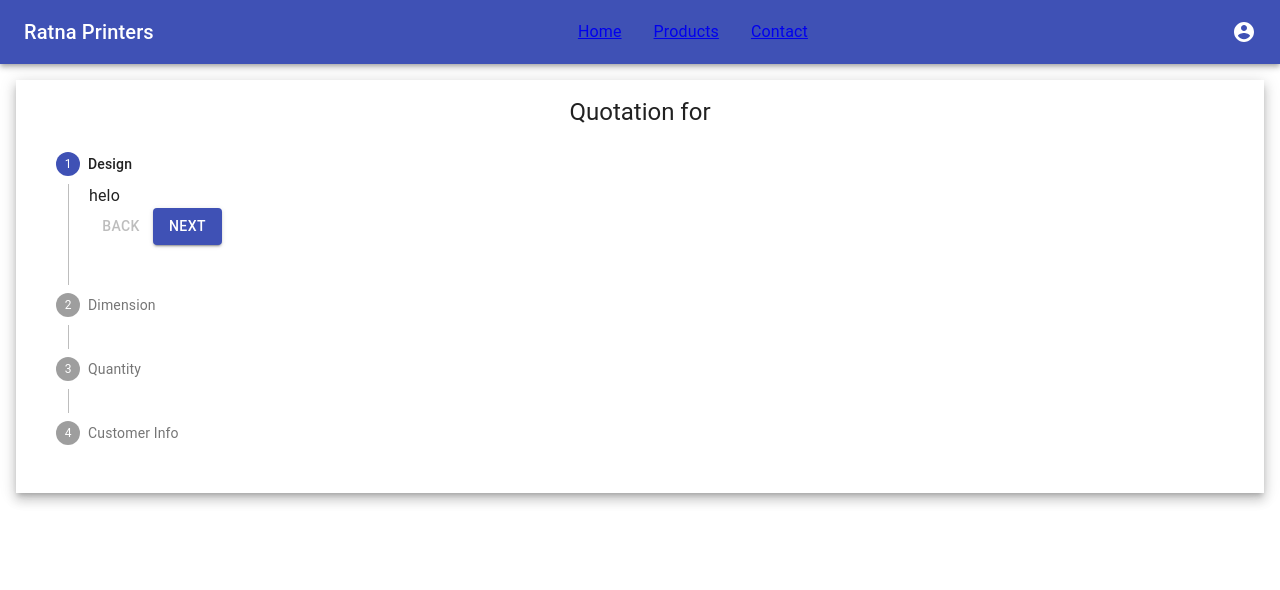
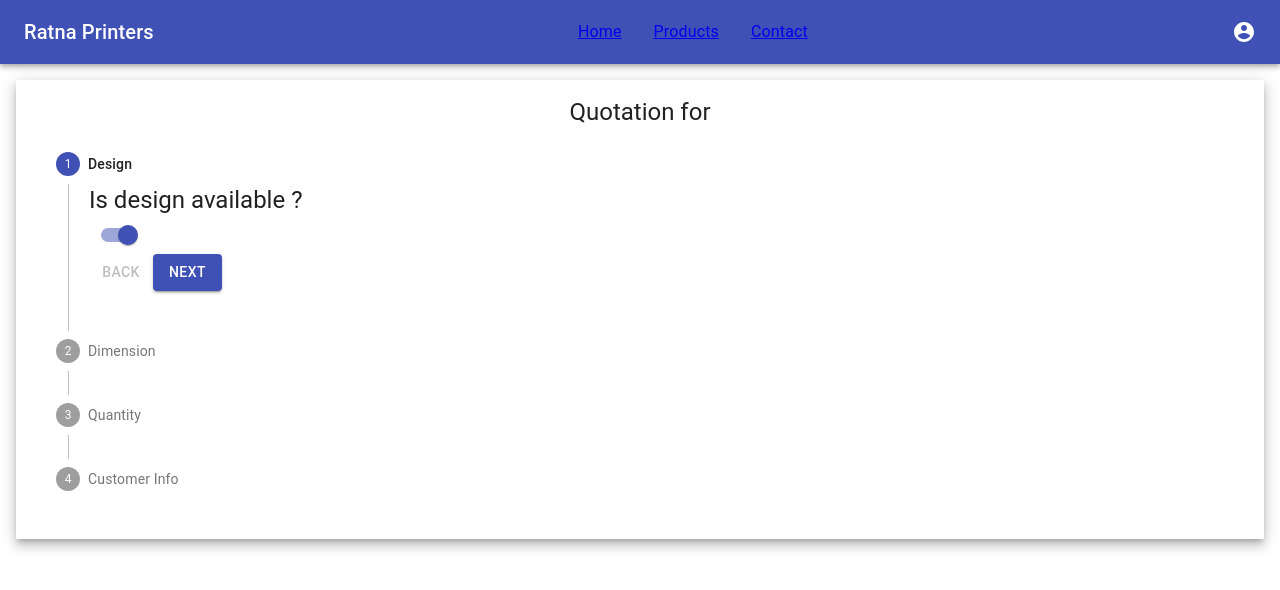
Before and after one commit to rsnjoshi/rPrinters, a React (Create React App) app: page /quotation in a window 1280 px wide. Shown: the top 590 px of the page. Built offline with nearby package versions, Linux system fonts and the light colour scheme.

Commit message:
Stepper modified

```diff
--- a/src/components/UI/Stepper/Dimension/Dimension.js
+++ b/src/components/UI/Stepper/Dimension/Dimension.js
@@ -20,6 +20,7 @@ const Dimension = (props) => {
       <FormControl variant="outlined">
         <InputLabel htmlFor="required-size">Size</InputLabel>
         <Select
+          native
           value={state.size}
           onChange={handleChange}
           label="Size"
@@ -28,7 +29,7 @@ const Dimension = (props) => {
             id: "required-size",
           }}
         >
-          <option aria-label="None" value="None" />
+          <option aria-label="None" value="" />
           <option value={10}>10</option>
           <option value={20}>20</option>
           <option value={30}>30</option>
--- a/src/components/UI/Stepper/Stepper.js
+++ b/src/components/UI/Stepper/Stepper.js
@@ -19,8 +19,7 @@ const Stepper = (props) => {
   const getStepContent = (step) => {
     switch (step) {
       case 0:
-        return "helo";
-      // return <Design />;
+        return <Design />;
       case 1:
         return <Dimension />;
       case 2:
@@ -53,7 +52,7 @@ const Stepper = (props) => {
           <Step key={label}>
             <StepLabel>{label}</StepLabel>
             <StepContent>
-              <Typography>{getStepContent(index)}</Typography>
+              {getStepContent(index)}
               <div className={classes.actionsContainer}>
                 <div>
                   <Button
```
